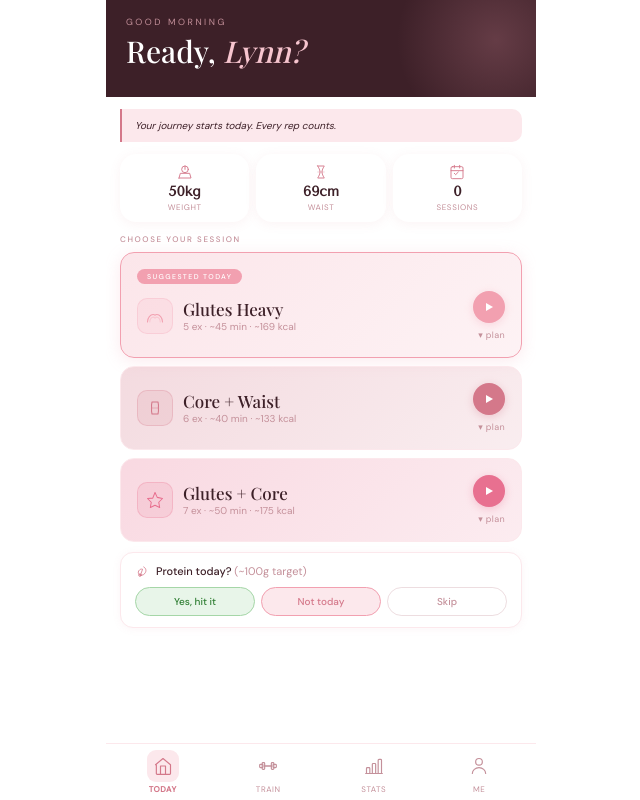
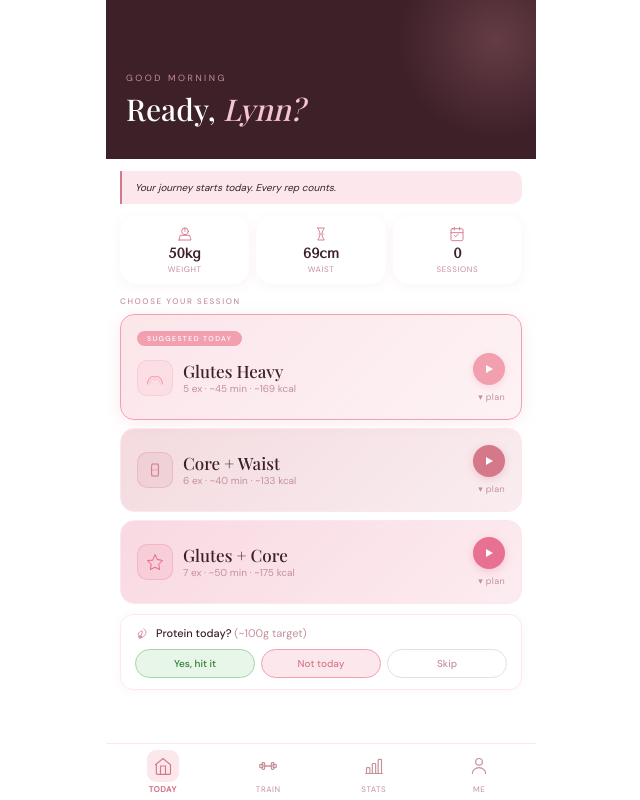
Before and after one commit to lynnhoa/PeachFit, a React (Vite) app: page / in a window 1280 px wide. Shown: the whole page, without its empty margins (319-959 px from the left). Built offline with nearby package versions, Linux system fonts and the light colour scheme; a web font is replaced by a local one.

Commit message:
Add files via upload

```diff
--- a/App.tsx
+++ b/App.tsx
@@ -463,11 +463,11 @@ export default function App(){
     };
     return(<div className="screen">
       {/* Header */}
-      <div style={{background:P.roseDeep,padding:"calc(env(safe-area-inset-top) + 16px) 20px 28px",position:"relative",overflow:"hidden",flexShrink:0}}>
+      <div style={{background:P.roseDeep,padding:"72px 20px 32px",position:"relative",overflow:"hidden",flexShrink:0}}>
         <div style={{position:"absolute",top:-60,right:-60,width:200,height:200,background:"radial-gradient(circle,rgba(242,160,176,0.22),transparent 70%)",borderRadius:"50%",pointerEvents:"none"}}/>
-        <p style={{fontSize:9,letterSpacing:"0.28em",color:P.roseMid,textTransform:"uppercase",marginBottom:6}}>{getGreeting()}</p>
+        <p style={{fontSize:9,letterSpacing:"0.28em",color:P.roseMid,textTransform:"uppercase",marginBottom:8}}>{getGreeting()}</p>
         <h1 className="serif" style={{fontSize:30,color:"white",fontWeight:400,lineHeight:1.15}}>Ready, <em style={{color:P.roseHero}}>{data.profile.name}?</em></h1>
-        {daysSince!==null&&<p style={{fontSize:10,color:P.roseMid,marginTop:8,fontStyle:"italic"}}>{daysSince===0?"You trained today":"Last session: "+daysSince+" day"+(daysSince!==1?"s":"")+" ago"}</p>}
+        {daysSince!==null&&<p style={{fontSize:10,color:P.roseMid,marginTop:10,fontStyle:"italic"}}>{daysSince===0?"You trained today":"Last session: "+daysSince+" day"+(daysSince!==1?"s":"")+" ago"}</p>}
       </div>
       <div style={{padding:"12px 14px 80px"}}>
         {/* Banner */}
@@ -632,8 +632,8 @@ export default function App(){
         return tS<tA?s:a;
       },SESSIONS[0]);
       return(<div className="screen" style={{background:P.bg}}>
-        <div style={{background:P.roseDeep,padding:"calc(env(safe-area-inset-top) + 16px) 20px 28px",flexShrink:0}}>
-          <p style={{fontSize:9,letterSpacing:"0.28em",color:P.roseMid,textTransform:"uppercase",marginBottom:6}}>Train</p>
+        <div style={{background:P.roseDeep,padding:"72px 20px 32px",flexShrink:0}}>
+          <p style={{fontSize:9,letterSpacing:"0.28em",color:P.roseMid,textTransform:"uppercase",marginBottom:8}}>Train</p>
           <h1 className="serif" style={{fontSize:26,color:"white",fontWeight:400,lineHeight:1.15}}>Choose your <em style={{color:P.roseHero}}>session</em></h1>
         </div>
         <div style={{padding:"12px 14px 80px"}}>
@@ -1070,7 +1070,7 @@ export default function App(){
     return(<div className="screen-full" style={{background:P.roseDeep}}>
 
       {/* ── HEADER — dark, coach sentence leads ── */}
-      <div style={{padding:"calc(env(safe-area-inset-top) + 16px) 18px 28px",position:"relative",overflow:"hidden",flexShrink:0}}>
+      <div style={{padding:"72px 18px 32px",position:"relative",overflow:"hidden",flexShrink:0}}>
         <div style={{position:"absolute",top:-44,right:-44,width:160,height:160,background:"radial-gradient(circle,rgba(242,160,176,0.2),transparent 70%)",borderRadius:"50%",pointerEvents:"none"}}/>
         <p style={{fontSize:8,letterSpacing:"0.26em",color:P.roseMid,textTransform:"uppercase",marginBottom:8}}>Your progress</p>
         {/* Coach sentence — Playfair, plain white + hero highlights */}
@@ -1515,9 +1515,9 @@ export default function App(){
 
     return(<>
       <div className="screen-full" style={{background:P.roseDeep}}>
-        <div style={{padding:"calc(env(safe-area-inset-top) + 16px) 18px 28px",position:"relative",overflow:"hidden",flexShrink:0}}>
+        <div style={{padding:"72px 18px 32px",position:"relative",overflow:"hidden",flexShrink:0}}>
           <div style={{position:"absolute",top:-50,right:-50,width:160,height:160,background:"radial-gradient(circle,rgba(242,160,176,0.2),transparent 70%)",borderRadius:"50%",pointerEvents:"none"}}/>
-          <p style={{fontSize:8,letterSpacing:"0.26em",color:P.roseMid,textTransform:"uppercase",marginBottom:6}}>Your profile</p>
+          <p style={{fontSize:8,letterSpacing:"0.26em",color:P.roseMid,textTransform:"uppercase",marginBottom:8}}>Your profile</p>
           <div onClick={()=>setMeModal("profile")} style={{display:"flex",alignItems:"center",gap:8,marginBottom:8,cursor:"pointer"}}>
             <h1 className="serif" style={{fontSize:26,color:"white",fontWeight:400,lineHeight:1.15}}>{profile.name}</h1>
             <IcEdit c={P.roseMid} s={14}/>
```
